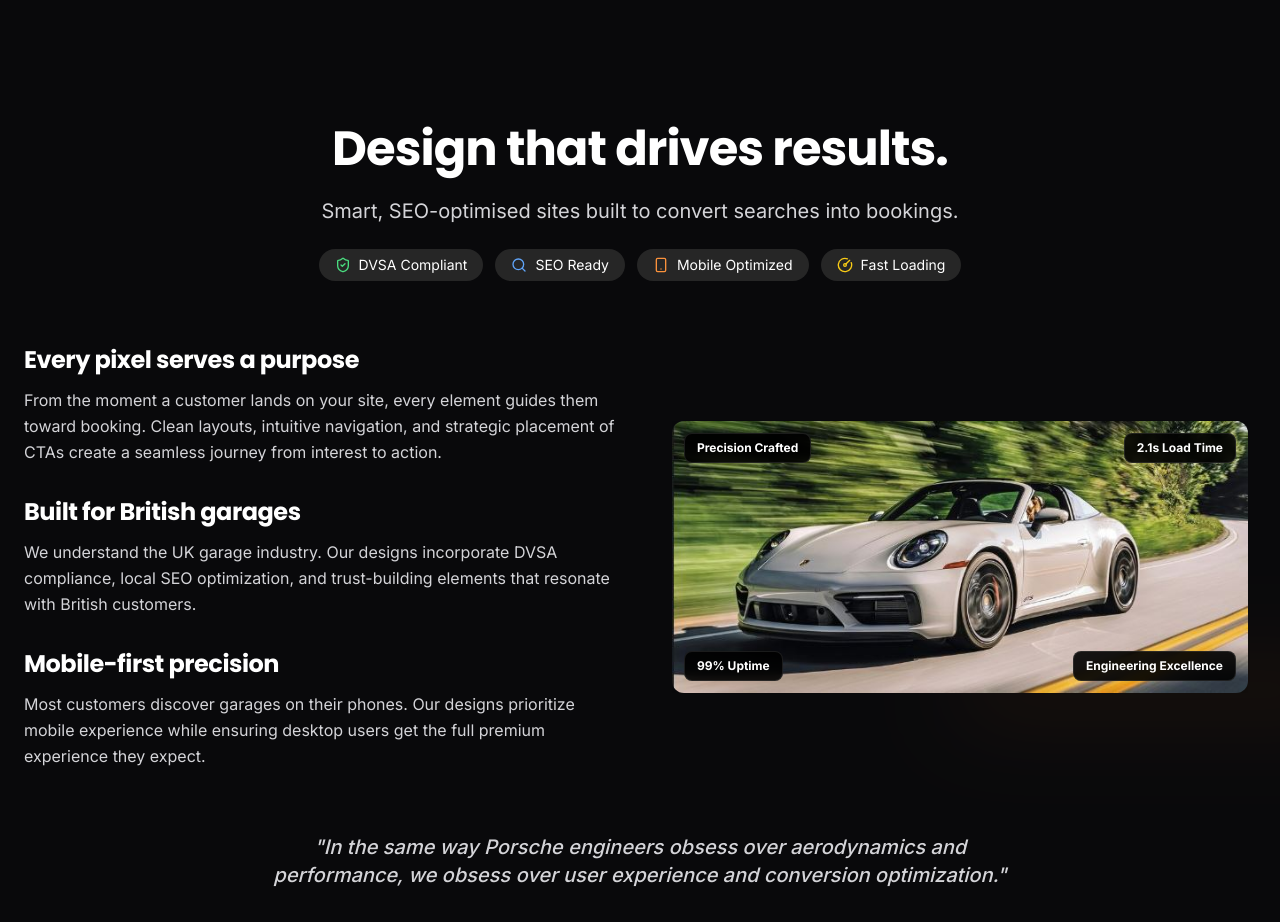
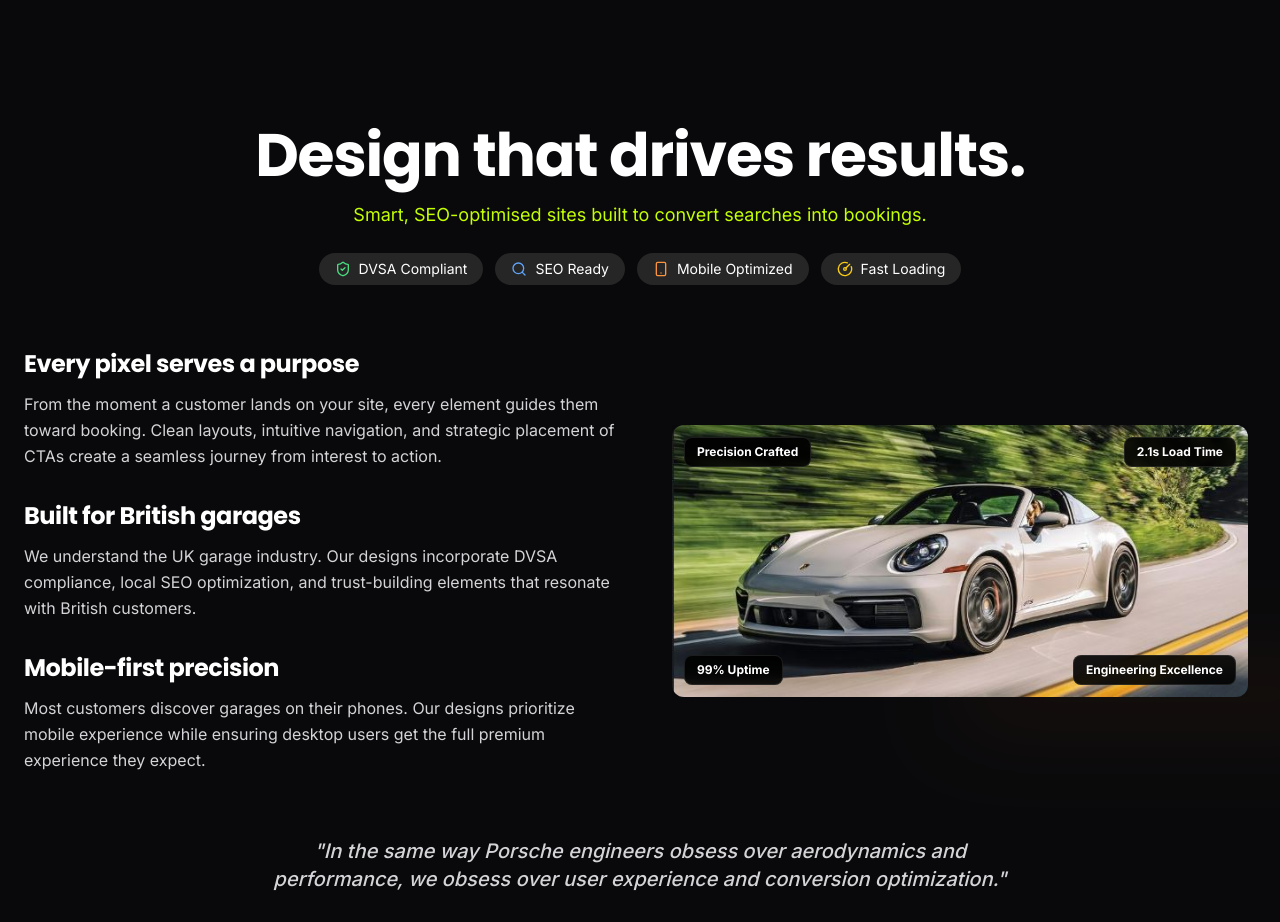
Before and after one commit to jedi-coda/torquesites, a Next.js app: page / in a window 1280 px wide. Shown: the part 900-1822 px from the top of the page. Built offline with nearby package versions, Linux system fonts and the light colour scheme.

Commit message:
Match PrecisionSection heading sizes and colors with Features section

```diff
--- a/components/PrecisionSection.tsx
+++ b/components/PrecisionSection.tsx
@@ -25,10 +25,10 @@
           animate={{ opacity: isInView ? 1 : 0, y: isInView ? 0 : 30 }}
           transition={{ duration: 0.8, ease: "easeOut" }}
         >
-          <h2 className="text-4xl md:text-5xl font-bold text-white mb-6 leading-tight text-balance">
+          <h2 className="text-5xl sm:text-6xl font-bold text-white text-center">
             Design that drives results.
           </h2>
-          <p className="text-lg md:text-xl text-zinc-300 mx-auto max-w-2xl">
+          <p className="mt-4 text-lg text-[#C4FF00] text-center">
             Smart, SEO-optimised sites built to convert searches into bookings.
           </p>
 
```
